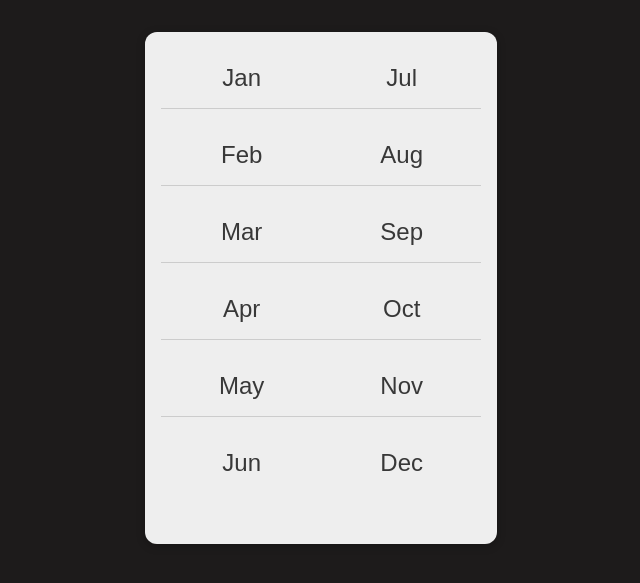
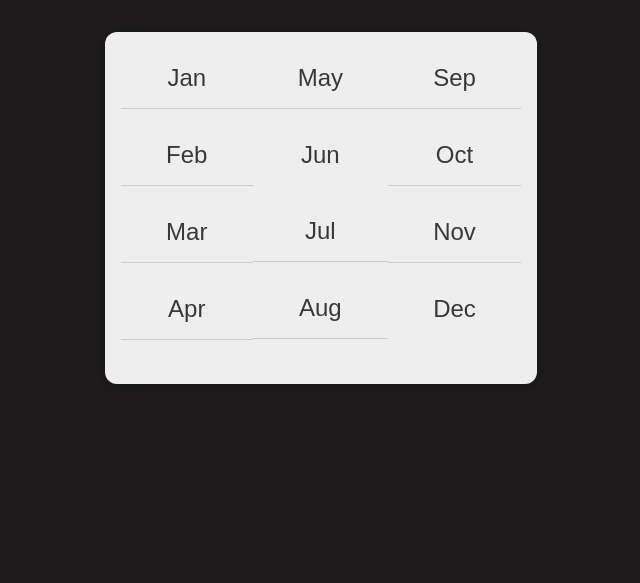
Before and after one commit to s403o/play-with-django, a Django app: page /challenges/ in a window 1280 px wide. Shown: the part 80-663 px from the top of the page, without its empty margins (319-959 px from the left). Run offline with Django 4.2, Linux system fonts and the light colour scheme; some web fonts are replaced.

Commit message:
finish the dummy app (learning basics)

```diff
--- a/monthly_challenges/challenges/static/challenges/challenges.css
+++ b/monthly_challenges/challenges/static/challenges/challenges_main.css
@@ -2,14 +2,14 @@ ul {
   list-style: none;
   margin: 2rem auto;
   width: 90%;
-  max-width: 20rem;
+  max-width: 25rem;
   box-shadow: 0 2px 8px rgba(0, 0, 0, 0.26);
   padding: 1rem;
   border-radius: 12px;
   display: flex;
   flex-direction: column;
   flex-wrap: wrap;
-  height: 30rem;
+  height: 20rem;
   background-color: #eeeeee;
 }
 
--- a/monthly_challenges/challenges/static/challenges/includes/challenge.css
+++ b/monthly_challenges/challenges/static/challenges/includes/challenge.css
@@ -19,4 +19,5 @@ h2 {
 .fallback {
   text-align: center;
   color: white;
+  font-weight: bold;
 }
--- a/monthly_challenges/challenges/templates/challenges/challenge.html
+++ b/monthly_challenges/challenges/templates/challenges/challenge.html
@@ -17,6 +17,6 @@
   {% if text is not None %}
     <h2> {{ text }} </h2>
   {% else %}
-    <p> There's not challenge for this month yet! </p>
+    <p class="fallback"> There's no challenge for this month yet! </p>
   {% endif %}
 {% endblock content %}
--- a/monthly_challenges/challenges/templates/challenges/index.html
+++ b/monthly_challenges/challenges/templates/challenges/index.html
@@ -2,7 +2,7 @@
 {% load static %}
 
 {% block css_files %}
-  <link rel="stylesheet" href="{% static 'challenges/challenges.css' %}">
+  <link rel="stylesheet" href="{% static 'challenges/challenges_main.css' %}">
   <link rel="stylesheet" href="{% static 'challenges/includes/header.css' %}">
 {% endblock  %}
 
```
